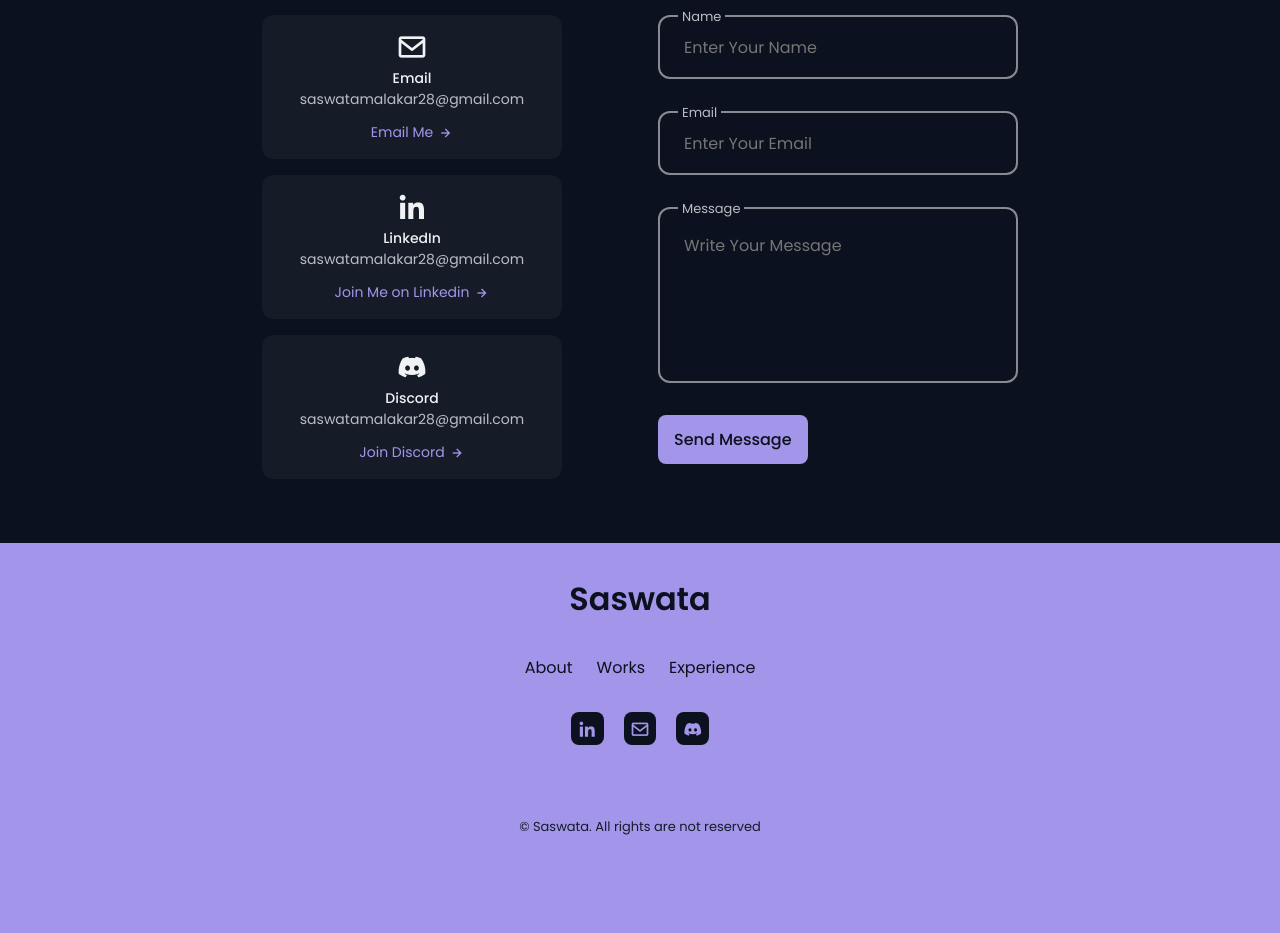
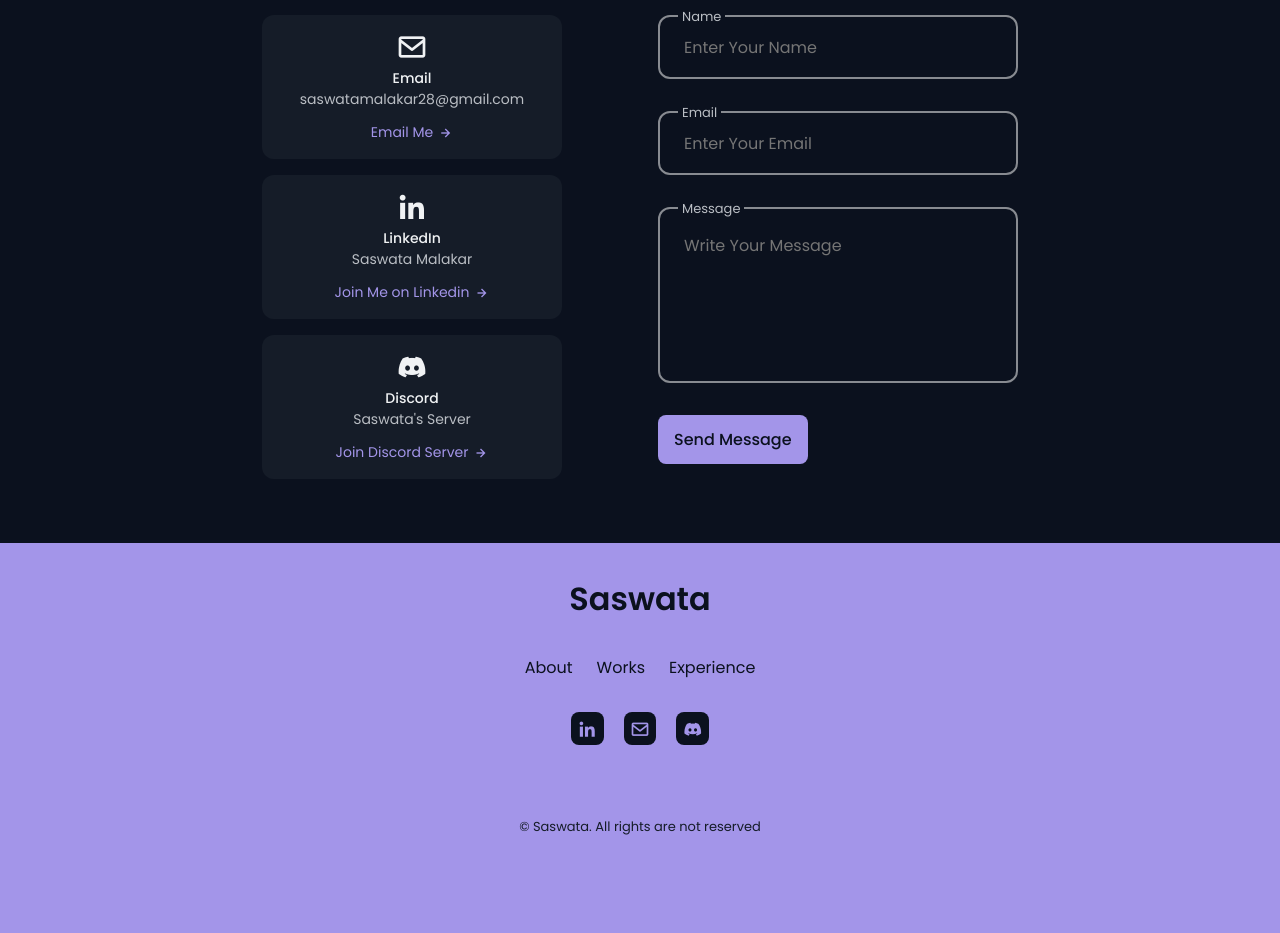
Before and after one commit to Saswata28/saswata-malakar.github.io, a plain HTML site: page index.html in a window 1280 px wide. Shown: the part 4053-4986 px from the top of the page. Drawn offline with nearby package versions, Linux system fonts and the light colour scheme.

Commit message:
Update index.html

```diff
--- a/index.html
+++ b/index.html
@@ -101,7 +101,7 @@
                     <a href="https://github.com/Saswata28" class="home__social-link" target=”_blank”>
                         <i class='bx bxl-github'></i>
                     </a>
-                    <a href="#" class="home__social-link" target=”_blank”>
+                    <a href="https://discord.gg/QzaCVerFGB" class="home__social-link" target=”_blank”>
                         <i class='bx bxl-discord-alt'></i>
                     </a>
                 </div>
@@ -399,7 +399,7 @@
                             <div class="contact__card">
                                 <i class='bx bxl-linkedin contact__card-icon'></i>
                                 <h3 class="contact__card-title">LinkedIn</h3>
-                                <span class="contact__card-data">saswatamalakar28@gmail.com</span>
+                                <span class="contact__card-data">Saswata Malakar</span>
                                 <a href="https://www.linkedin.com/in/saswata-malakar-837562247" target="_blank" class="contact__button">
                                     Join Me on Linkedin <i class='bx bx-right-arrow-alt contact__button-icon'></i>
                                 </a>
@@ -408,9 +408,9 @@
                             <div class="contact__card">
                                 <i class='bx bxl-discord-alt contact__card-icon'></i>
                                 <h3 class="contact__card-title">Discord</h3>
-                                <span class="contact__card-data">saswatamalakar28@gmail.com</span>
-                                <a href="https://www.linkedin.com/in/saswata-malakar-837562247" target="_blank" class="contact__button">
-                                    Join Discord <i class='bx bx-right-arrow-alt contact__button-icon'></i>
+                                <span class="contact__card-data">Saswata's Server</span>
+                                <a href="https://discord.gg/QzaCVerFGB" target="_blank" class="contact__button">
+                                    Join Discord Server<i class='bx bx-right-arrow-alt contact__button-icon'></i>
                                 </a>
                             </div>
                         </div>
@@ -468,7 +468,7 @@
                         <i class='bx bx-envelope'></i>
                     </a>
 
-                    <a href="#" target="_blank" class="footer__social-link">
+                    <a href="https://discord.gg/QzaCVerFGB" target="_blank" class="footer__social-link">
                         <i class='bx bxl-discord-alt'></i>
                     </a>
                 </ul>
```
